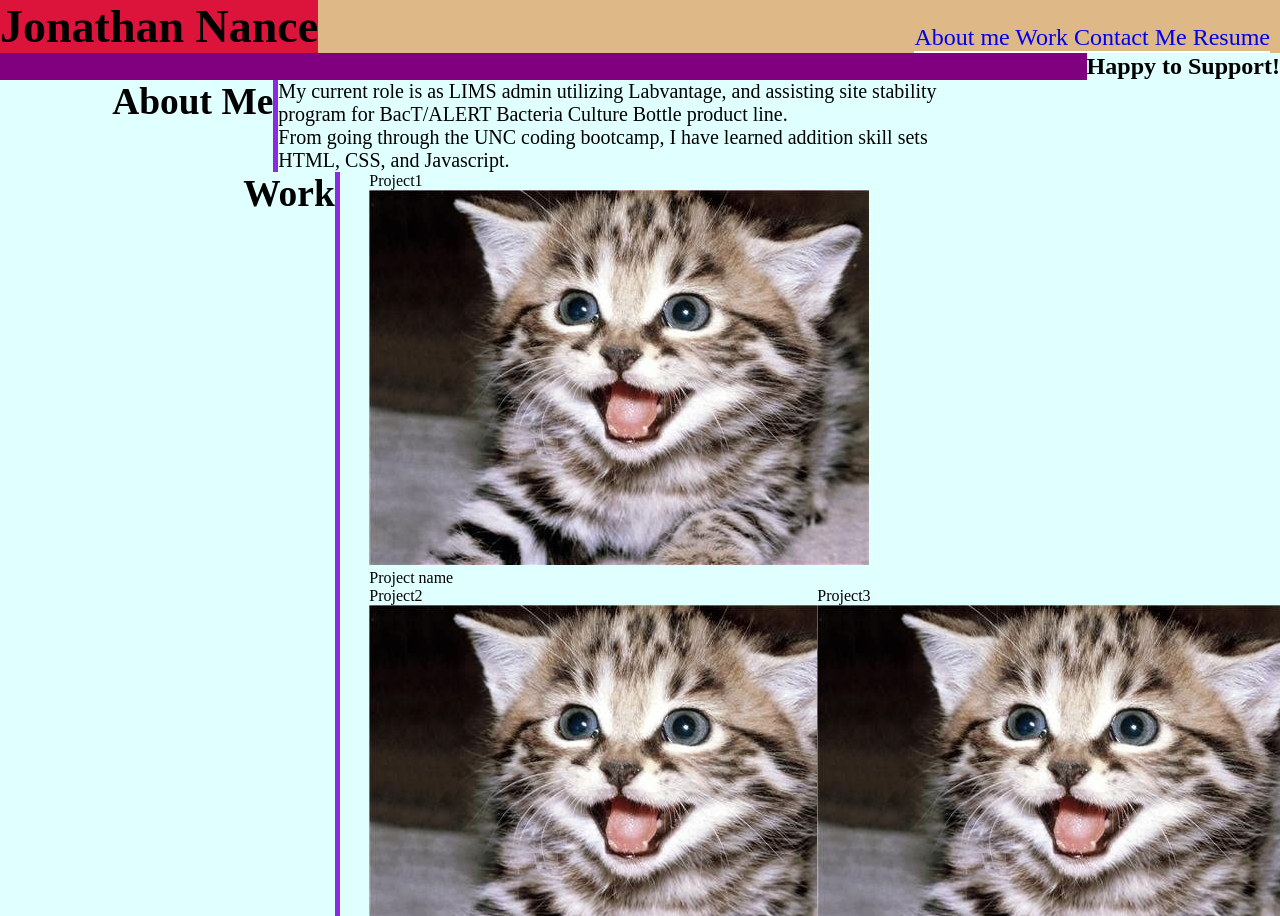
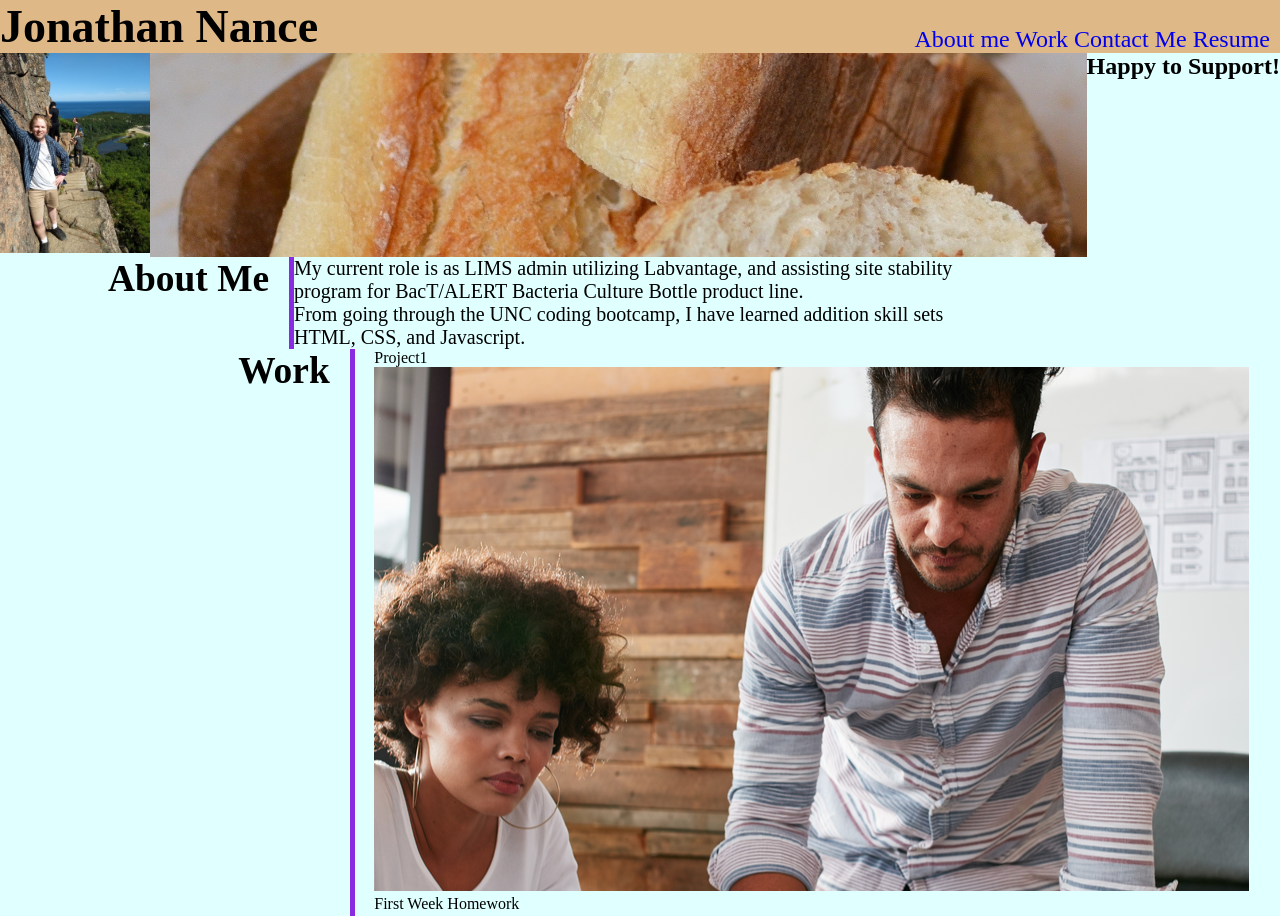
Before and after one commit to speakeasyman/2-MyPortFolio, a plain HTML site: page index.html in a window 1280 px wide. Shown: the top 916 px of the page. Drawn offline with Linux system fonts and the light colour scheme.

Commit message:
ok, going for partial credit now, got a link to project 1 working

```diff
--- a/assets/css/style.css
+++ b/assets/css/style.css
@@ -5,9 +5,6 @@
     list-style: none;
     text-decoration: none;
 }
-
-
-
 
 .header-top {
 position: relative;
@@ -17,7 +14,7 @@ background-color: burlywood;
 }
 
 .header-top h1 {
-    background-color: crimson;
+    background-color: burlywood;
     font-size: 46px;
 }
 .header-top nav {
@@ -26,18 +23,31 @@ background-color: burlywood;
     position:absolute;
     bottom: 0;
     right: 0;
-    border-bottom: 2px solid white;
+    padding-bottom: 5px solid white;
     margin-right: 10px;
 }
 .header-top nav a {
     background-color: burlywood;
 }
-.subheader, .subheader h1 {
+
+
+.subheader {
     display: flex;
-    background-color: purple;
-    justify-content: flex-end;
+
+    background-image: url(../images/pexels-skylar-kang-6375547.jpg);
+    background-size: cover;
+    height: auto;
     position: relative;
-    margin: opx;
+    justify-content: space-between;
+    flex-wrap: wrap;
+background-position: center;
+
+}
+
+
+.subheader img {
+    height: auto;
+    width: 150px;
 }
 
 .aboutme {
@@ -81,6 +91,7 @@ aside {
     text-align: right;
     font-size: 32px;
     border-right: blueviolet solid 5px;
+    padding-right: 20px;
 }
 .notaside {
     display: flex;
--- a/index.html
+++ b/index.html
@@ -21,8 +21,11 @@
     </nav>
 </header>
 
-    <section class="subheader">
-    <h2 class="text-right" >Happy to Support!</h2></section>
+    <header class="subheader">
+        <div><img src="./assets/images/Me on a cliff.jpeg" alt="headshot"></div>
+
+    <h2 class="text-right" >Happy to Support!</h2>
+</header>
     <main>
         <section class="notaside" >
 
@@ -42,8 +45,9 @@
                     <div class="projects">
                         <section  class="bigcard" id="card1">
                             <header>Project1</header>
-                            <img src="./assets/images/happycat.jpg" alt="Project1" />
-                            <p>Project name</p>
+                            <a href="https://speakeasyman.github.io/1-Code-Refactor/#social-media-marketing" target="_blank">
+                            <img src="./assets/images/hw1-code-refact.PNG" alt="Project1" /></a>
+                            <p>First Week Homework</p>
                         </section>
                         <section class="smallcard">
                             <header>Project2</header>
```
Also changed, not shown: assets/images/Me on a cliff.jpeg (added), assets/images/hw1-code-refact.PNG (added), assets/images/pexels-skylar-kang-6375547.jpg (added).
